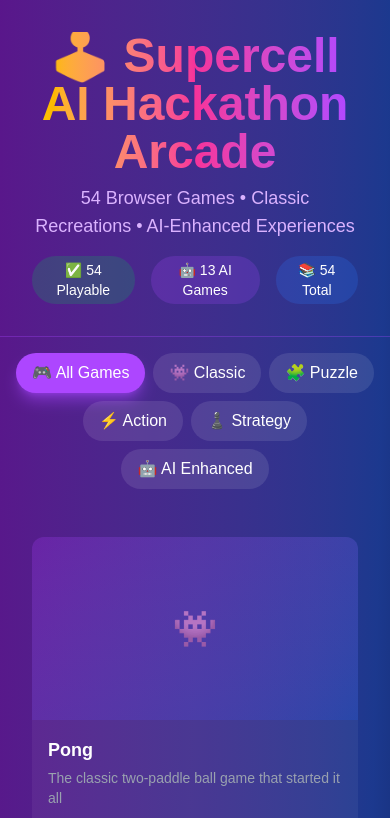
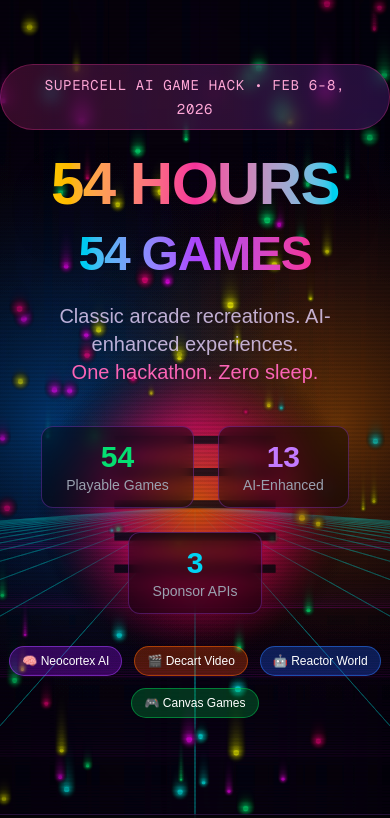
Before and after one commit to poro/supercell-arcade, a Next.js app: page / in a window 390 px wide. Shown: the top 818 px of the page. Built offline with nearby package versions, Linux system fonts and the light colour scheme.

Commit message:
Add retro arcade background with 54 hours/54 games hero section

```diff
--- a/src/app/page.tsx
+++ b/src/app/page.tsx
@@ -3,6 +3,7 @@
 import Link from 'next/link';
 import { GAMES, getImplementedGames, getNeocortexGames } from '@/data/games';
 import { useState } from 'react';
+import ArcadeBackground from '@/components/ArcadeBackground';
 
 type FilterCategory = 'all' | 'classic' | 'puzzle' | 'action' | 'strategy' | 'ai-enhanced';
 
@@ -25,38 +26,81 @@
   ];
 
   return (
-    <main className="min-h-screen bg-gradient-to-br from-purple-900 via-blue-900 to-black text-white">
-      {/* Header */}
-      <header className="p-8 text-center border-b border-purple-500/30">
-        <h1 className="text-5xl font-bold mb-2 bg-clip-text text-transparent bg-gradient-to-r from-yellow-400 via-pink-500 to-purple-500">
-          🕹️ Supercell AI Hackathon Arcade
-        </h1>
-        <p className="text-purple-300 text-lg">
-          54 Browser Games • Classic Recreations • AI-Enhanced Experiences
-        </p>
-        <div className="mt-4 flex gap-4 justify-center text-sm">
-          <span className="bg-green-500/20 px-3 py-1 rounded-full">
-            ✅ {implementedGames.length} Playable
-          </span>
-          <span className="bg-purple-500/20 px-3 py-1 rounded-full">
-            🤖 {neocortexGames.length} AI Games
-          </span>
-          <span className="bg-blue-500/20 px-3 py-1 rounded-full">
-            📚 {GAMES.length} Total
+    <main className="min-h-screen text-white relative">
+      {/* Animated Arcade Background */}
+      <ArcadeBackground />
+
+      {/* Hero Section */}
+      <section className="relative pt-16 pb-24 text-center">
+        {/* Glowing badge */}
+        <div className="inline-block mb-6 px-6 py-2 bg-gradient-to-r from-pink-500/20 to-purple-500/20 rounded-full border border-pink-500/30 backdrop-blur-sm">
+          <span className="text-pink-300 font-mono text-sm tracking-wider">
+            SUPERCELL AI GAME HACK • FEB 6-8, 2026
           </span>
         </div>
-      </header>
+
+        {/* Main title */}
+        <h1 className="text-6xl md:text-8xl font-black mb-4 tracking-tight">
+          <span className="bg-clip-text text-transparent bg-gradient-to-r from-yellow-400 via-pink-500 to-cyan-400 drop-shadow-2xl">
+            54 HOURS
+          </span>
+        </h1>
+        <h2 className="text-5xl md:text-7xl font-black mb-6 tracking-tight">
+          <span className="bg-clip-text text-transparent bg-gradient-to-r from-cyan-400 via-purple-500 to-pink-500">
+            54 GAMES
+          </span>
+        </h2>
+
+        {/* Subtitle */}
+        <p className="text-xl md:text-2xl text-purple-200/80 max-w-2xl mx-auto px-4">
+          Classic arcade recreations. AI-enhanced experiences.
+          <br />
+          <span className="text-pink-400">One hackathon. Zero sleep.</span>
+        </p>
+
+        {/* Stats row */}
+        <div className="mt-10 flex flex-wrap gap-6 justify-center text-sm">
+          <div className="bg-black/40 backdrop-blur-sm px-6 py-3 rounded-xl border border-purple-500/30">
+            <div className="text-3xl font-bold text-green-400">{implementedGames.length}</div>
+            <div className="text-gray-400">Playable Games</div>
+          </div>
+          <div className="bg-black/40 backdrop-blur-sm px-6 py-3 rounded-xl border border-purple-500/30">
+            <div className="text-3xl font-bold text-purple-400">{neocortexGames.length}</div>
+            <div className="text-gray-400">AI-Enhanced</div>
+          </div>
+          <div className="bg-black/40 backdrop-blur-sm px-6 py-3 rounded-xl border border-purple-500/30">
+            <div className="text-3xl font-bold text-cyan-400">3</div>
+            <div className="text-gray-400">Sponsor APIs</div>
+          </div>
+        </div>
+
+        {/* Tech badges */}
+        <div className="mt-8 flex flex-wrap gap-3 justify-center text-xs">
+          <span className="px-3 py-1.5 bg-purple-600/30 rounded-full border border-purple-500/50">
+            🧠 Neocortex AI
+          </span>
+          <span className="px-3 py-1.5 bg-orange-600/30 rounded-full border border-orange-500/50">
+            🎬 Decart Video
+          </span>
+          <span className="px-3 py-1.5 bg-blue-600/30 rounded-full border border-blue-500/50">
+            🤖 Reactor World
+          </span>
+          <span className="px-3 py-1.5 bg-green-600/30 rounded-full border border-green-500/50">
+            🎮 Canvas Games
+          </span>
+        </div>
+      </section>
 
       {/* Category Filter */}
-      <nav className="p-4 flex flex-wrap justify-center gap-2">
+      <nav className="sticky top-0 z-50 p-4 flex flex-wrap justify-center gap-2 bg-black/60 backdrop-blur-lg border-y border-purple-500/20">
         {categories.map(cat => (
           <button
             key={cat.value}
             onClick={() => setFilter(cat.value)}
             className={`px-4 py-2 rounded-full transition-all ${
               filter === cat.value
-                ? 'bg-purple-500 text-white shadow-lg shadow-purple-500/50'
-                : 'bg-white/10 hover:bg-white/20'
+                ? 'bg-gradient-to-r from-pink-500 to-purple-500 text-white shadow-lg shadow-purple-500/50'
+                : 'bg-white/10 hover:bg-white/20 border border-white/10'
             }`}
           >
             {cat.emoji} {cat.label}
@@ -65,21 +109,28 @@
       </nav>
 
       {/* Game Grid */}
-      <section className="p-8">
+      <section className="p-8 relative z-10">
         <div className="grid grid-cols-1 sm:grid-cols-2 md:grid-cols-3 lg:grid-cols-4 xl:grid-cols-5 gap-6 max-w-7xl mx-auto">
           {filteredGames.map(game => (
             <Link
               key={game.id}
               href={`/games/${game.id}`}
-              className="group relative bg-white/5 rounded-xl overflow-hidden hover:bg-white/10 transition-all hover:scale-105 hover:shadow-xl hover:shadow-purple-500/20"
+              className="group relative bg-black/40 backdrop-blur-sm rounded-xl overflow-hidden hover:bg-black/60 transition-all hover:scale-105 hover:shadow-xl hover:shadow-purple-500/30 border border-white/5 hover:border-purple-500/30"
             >
-              {/* Game Card */}
-              <div className="aspect-video bg-gradient-to-br from-purple-600/20 to-blue-600/20 flex items-center justify-center text-4xl">
+              {/* Game Card Thumbnail */}
+              <div className="aspect-video bg-gradient-to-br from-purple-600/30 to-blue-600/30 flex items-center justify-center text-5xl relative overflow-hidden">
                 {game.category === 'classic' && '👾'}
                 {game.category === 'puzzle' && '🧩'}
                 {game.category === 'action' && '⚡'}
                 {game.category === 'strategy' && '♟️'}
                 {game.category === 'ai-enhanced' && '🤖'}
+
+                {/* Scanline effect on card */}
+                <div className="absolute inset-0 opacity-20 pointer-events-none"
+                  style={{
+                    background: 'repeating-linear-gradient(0deg, transparent, transparent 2px, rgba(0,0,0,0.5) 2px, rgba(0,0,0,0.5) 4px)',
+                  }}
+                />
               </div>
 
               <div className="p-4">
@@ -92,13 +143,14 @@
 
                 <div className="mt-3 flex flex-wrap gap-1">
                   {game.usesNeocortex && (
-                    <span className="text-xs bg-purple-500/30 px-2 py-0.5 rounded-full">
-                      🐰 {game.neocortexCharacter === 'WHITE_RABBIT' ? 'White Rabbit' : '😺 Cheshire Cat'}
+                    <span className="text-xs bg-purple-500/40 px-2 py-0.5 rounded-full border border-purple-400/30">
+                      {game.neocortexCharacter === 'WHITE_RABBIT' ? '🐰' : '😺'} AI
                     </span>
                   )}
                   <span className={`text-xs px-2 py-0.5 rounded-full ${
-                    game.difficulty === 'easy' ? 'bg-green-500/30' :
-                    game.difficulty === 'medium' ? 'bg-yellow-500/30' : 'bg-red-500/30'
+                    game.difficulty === 'easy' ? 'bg-green-500/30 border border-green-400/30' :
+                    game.difficulty === 'medium' ? 'bg-yellow-500/30 border border-yellow-400/30' :
+                    'bg-red-500/30 border border-red-400/30'
                   }`}>
                     {game.difficulty}
                   </span>
@@ -106,8 +158,8 @@
               </div>
 
               {/* Play Overlay */}
-              <div className="absolute inset-0 bg-purple-500/80 opacity-0 group-hover:opacity-100 transition-opacity flex items-center justify-center">
-                <span className="text-2xl font-bold">▶ PLAY</span>
+              <div className="absolute inset-0 bg-gradient-to-br from-pink-500/80 to-purple-500/80 opacity-0 group-hover:opacity-100 transition-opacity flex items-center justify-center">
+                <span className="text-3xl font-black tracking-wider">▶ PLAY</span>
               </div>
             </Link>
           ))}
@@ -115,10 +167,17 @@
       </section>
 
       {/* Footer */}
-      <footer className="p-8 text-center text-gray-500 border-t border-purple-500/30">
-        <p>Supercell AI Game Hackathon 2026 • Feb 6-8</p>
-        <p className="text-sm mt-2">
-          Powered by <span className="text-purple-400">Neocortex AI</span> • Game patterns from Bjork & Holopainen (2005)
+      <footer className="relative z-10 p-8 text-center text-gray-400 border-t border-purple-500/20 bg-black/60 backdrop-blur-sm">
+        <p className="text-lg font-semibold text-purple-300">
+          Supercell AI Game Hackathon 2026
+        </p>
+        <p className="text-sm mt-1">
+          February 6-8, 2026 • Abu Dhabi
+        </p>
+        <p className="text-xs mt-4">
+          AI powered by <span className="text-purple-400">Neocortex</span> •
+          Background effects inspired by <span className="text-pink-400">Decart</span> •
+          Game patterns from <span className="text-cyan-400">Bjork & Holopainen</span>
         </p>
       </footer>
     </main>
--- /dev/null
+++ b/src/components/ArcadeBackground.tsx
@@ -0,0 +1,163 @@
+'use client';
+
+import { useEffect, useRef } from 'react';
+
+export default function ArcadeBackground() {
+  const canvasRef = useRef<HTMLCanvasElement>(null);
+
+  useEffect(() => {
+    const canvas = canvasRef.current;
+    if (!canvas) return;
+    const ctx = canvas.getContext('2d');
+    if (!ctx) return;
+
+    const resize = () => {
+      canvas.width = window.innerWidth;
+      canvas.height = window.innerHeight;
+    };
+    resize();
+    window.addEventListener('resize', resize);
+
+    // Stars/particles
+    const particles: { x: number; y: number; speed: number; size: number; color: string }[] = [];
+    const colors = ['#ff00ff', '#00ffff', '#ffff00', '#ff0080', '#00ff80'];
+
+    for (let i = 0; i < 100; i++) {
+      particles.push({
+        x: Math.random() * canvas.width,
+        y: Math.random() * canvas.height,
+        speed: 0.5 + Math.random() * 2,
+        size: 1 + Math.random() * 2,
+        color: colors[Math.floor(Math.random() * colors.length)],
+      });
+    }
+
+    // Grid lines
+    const gridOffset = { y: 0 };
+
+    let frame = 0;
+
+    function draw() {
+      if (!ctx || !canvas) return;
+      frame++;
+
+      // Dark background with slight purple tint
+      ctx.fillStyle = 'rgba(10, 5, 20, 0.15)';
+      ctx.fillRect(0, 0, canvas.width, canvas.height);
+
+      // Retro grid (bottom half, perspective)
+      const horizon = canvas.height * 0.6;
+      ctx.strokeStyle = `rgba(255, 0, 255, ${0.2 + Math.sin(frame * 0.02) * 0.1})`;
+      ctx.lineWidth = 1;
+
+      // Horizontal lines with perspective
+      gridOffset.y = (gridOffset.y + 2) % 50;
+      for (let i = 0; i < 20; i++) {
+        const y = horizon + (i * 50 + gridOffset.y) * (1 + i * 0.1);
+        if (y > canvas.height) continue;
+        const alpha = 1 - (y - horizon) / (canvas.height - horizon);
+        ctx.strokeStyle = `rgba(255, 0, 255, ${alpha * 0.4})`;
+        ctx.beginPath();
+        ctx.moveTo(0, y);
+        ctx.lineTo(canvas.width, y);
+        ctx.stroke();
+      }
+
+      // Vertical lines converging to center
+      const centerX = canvas.width / 2;
+      for (let i = -15; i <= 15; i++) {
+        const spread = i * 100;
+        ctx.strokeStyle = `rgba(0, 255, 255, 0.2)`;
+        ctx.beginPath();
+        ctx.moveTo(centerX + spread * 3, canvas.height);
+        ctx.lineTo(centerX, horizon);
+        ctx.stroke();
+      }
+
+      // Particles (neon stars)
+      particles.forEach(p => {
+        p.y += p.speed;
+        if (p.y > canvas.height) {
+          p.y = 0;
+          p.x = Math.random() * canvas.width;
+        }
+
+        // Glow effect
+        const glow = ctx.createRadialGradient(p.x, p.y, 0, p.x, p.y, p.size * 4);
+        glow.addColorStop(0, p.color);
+        glow.addColorStop(1, 'transparent');
+        ctx.fillStyle = glow;
+        ctx.beginPath();
+        ctx.arc(p.x, p.y, p.size * 4, 0, Math.PI * 2);
+        ctx.fill();
+
+        ctx.fillStyle = p.color;
+        ctx.beginPath();
+        ctx.arc(p.x, p.y, p.size, 0, Math.PI * 2);
+        ctx.fill();
+      });
+
+      // Pulsing sun/circle at horizon
+      const sunRadius = 80 + Math.sin(frame * 0.03) * 10;
+      const sunGradient = ctx.createRadialGradient(centerX, horizon, 0, centerX, horizon, sunRadius * 2);
+      sunGradient.addColorStop(0, 'rgba(255, 100, 0, 0.8)');
+      sunGradient.addColorStop(0.5, 'rgba(255, 0, 100, 0.4)');
+      sunGradient.addColorStop(1, 'transparent');
+      ctx.fillStyle = sunGradient;
+      ctx.beginPath();
+      ctx.arc(centerX, horizon, sunRadius * 2, 0, Math.PI * 2);
+      ctx.fill();
+
+      // Horizontal stripe through sun
+      for (let i = 0; i < 5; i++) {
+        const stripeY = horizon - sunRadius + i * (sunRadius * 2 / 5) + 10;
+        ctx.fillStyle = 'rgba(10, 5, 20, 0.8)';
+        ctx.fillRect(centerX - sunRadius, stripeY, sunRadius * 2, 8);
+      }
+
+      // Side cabinet glows
+      const cabinetGlow = (x: number, hue: number) => {
+        const gradient = ctx.createRadialGradient(x, canvas.height * 0.5, 0, x, canvas.height * 0.5, 300);
+        gradient.addColorStop(0, `hsla(${hue}, 100%, 50%, 0.15)`);
+        gradient.addColorStop(1, 'transparent');
+        ctx.fillStyle = gradient;
+        ctx.fillRect(x - 300, 0, 600, canvas.height);
+      };
+
+      cabinetGlow(50, (frame * 0.5) % 360);
+      cabinetGlow(canvas.width - 50, (frame * 0.5 + 180) % 360);
+
+      requestAnimationFrame(draw);
+    }
+
+    draw();
+
+    return () => {
+      window.removeEventListener('resize', resize);
+    };
+  }, []);
+
+  return (
+    <>
+      <canvas
+        ref={canvasRef}
+        className="fixed inset-0 -z-10"
+        style={{ background: 'linear-gradient(to bottom, #0a0515, #1a0a2e, #0a0515)' }}
+      />
+      {/* CRT Scanlines overlay */}
+      <div
+        className="fixed inset-0 -z-5 pointer-events-none opacity-30"
+        style={{
+          background: 'repeating-linear-gradient(0deg, transparent, transparent 2px, rgba(0,0,0,0.3) 2px, rgba(0,0,0,0.3) 4px)',
+        }}
+      />
+      {/* Screen glow vignette */}
+      <div
+        className="fixed inset-0 -z-5 pointer-events-none"
+        style={{
+          background: 'radial-gradient(ellipse at center, transparent 0%, rgba(0,0,0,0.5) 100%)',
+        }}
+      />
+    </>
+  );
+}
```
